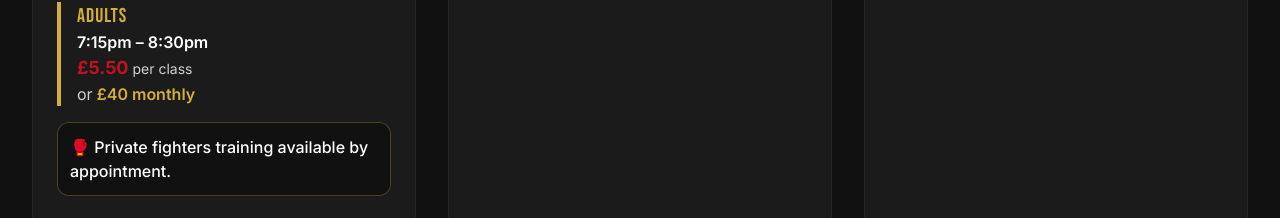
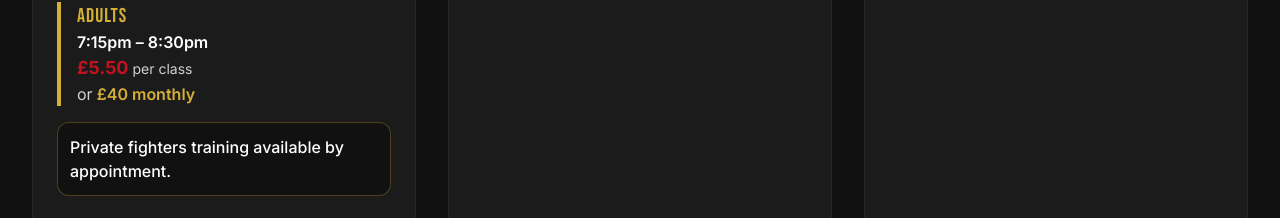
Before and after one commit to bsa1987/wpt-wales, a React (Vite) app: page / in a window 1280 px wide. Shown: the part 3449-3667 px from the top of the page. Built offline with nearby package versions, Linux system fonts and the light colour scheme.

Commit message:
Update Classes.tsx

```diff
--- a/src/components/Classes.tsx
+++ b/src/components/Classes.tsx
@@ -157,7 +157,7 @@ function ClassCard({ name, ages, days, time, description, image, badge, refProp,
 
       <div className="bg-[#111111] border border-[#D4AF37]/30 rounded-xl p-3">
         <p className="text-white font-medium">
-          🥊 Private fighters training available by appointment.
+          Private fighters training available by appointment.
         </p>
       </div>
 
```
